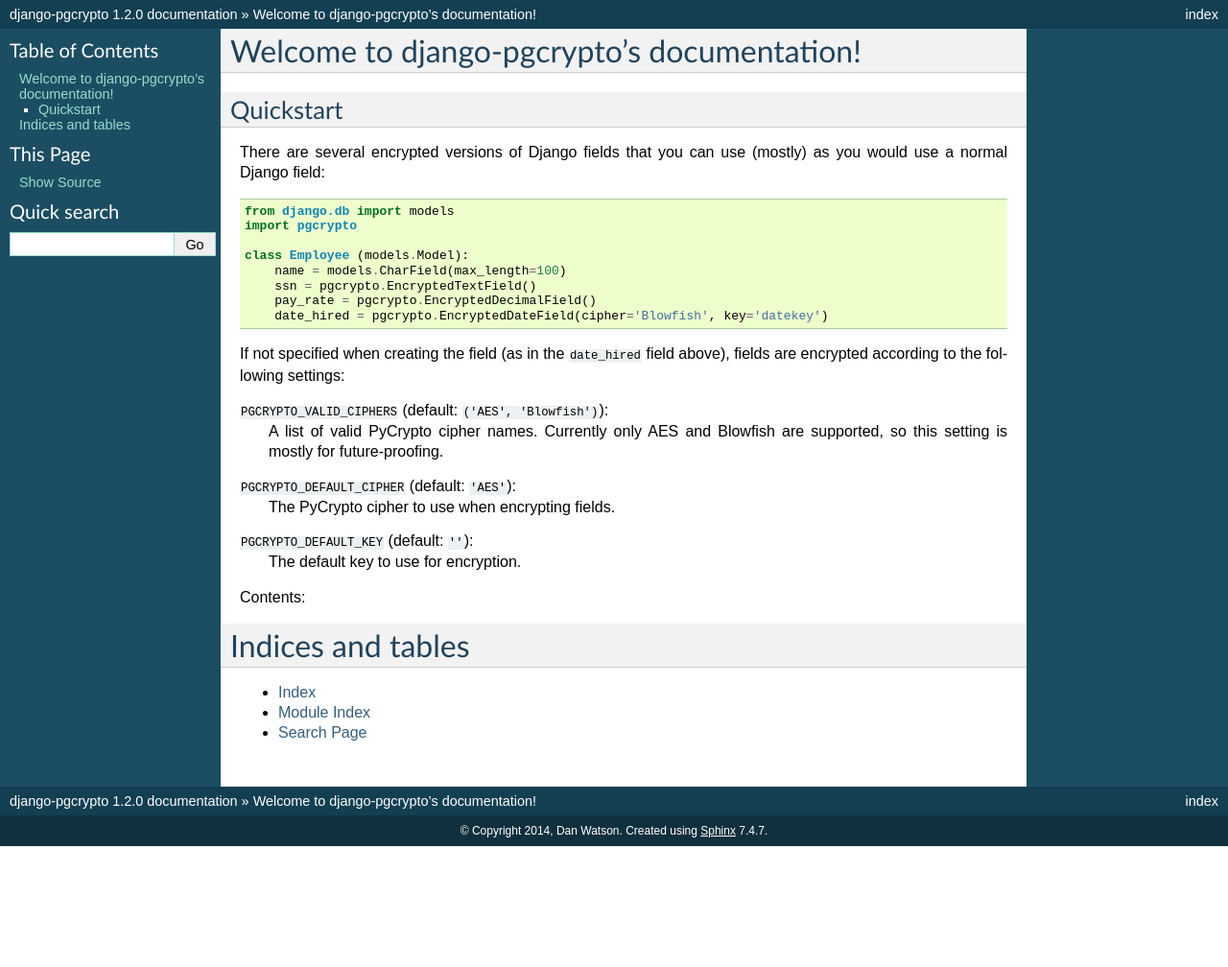
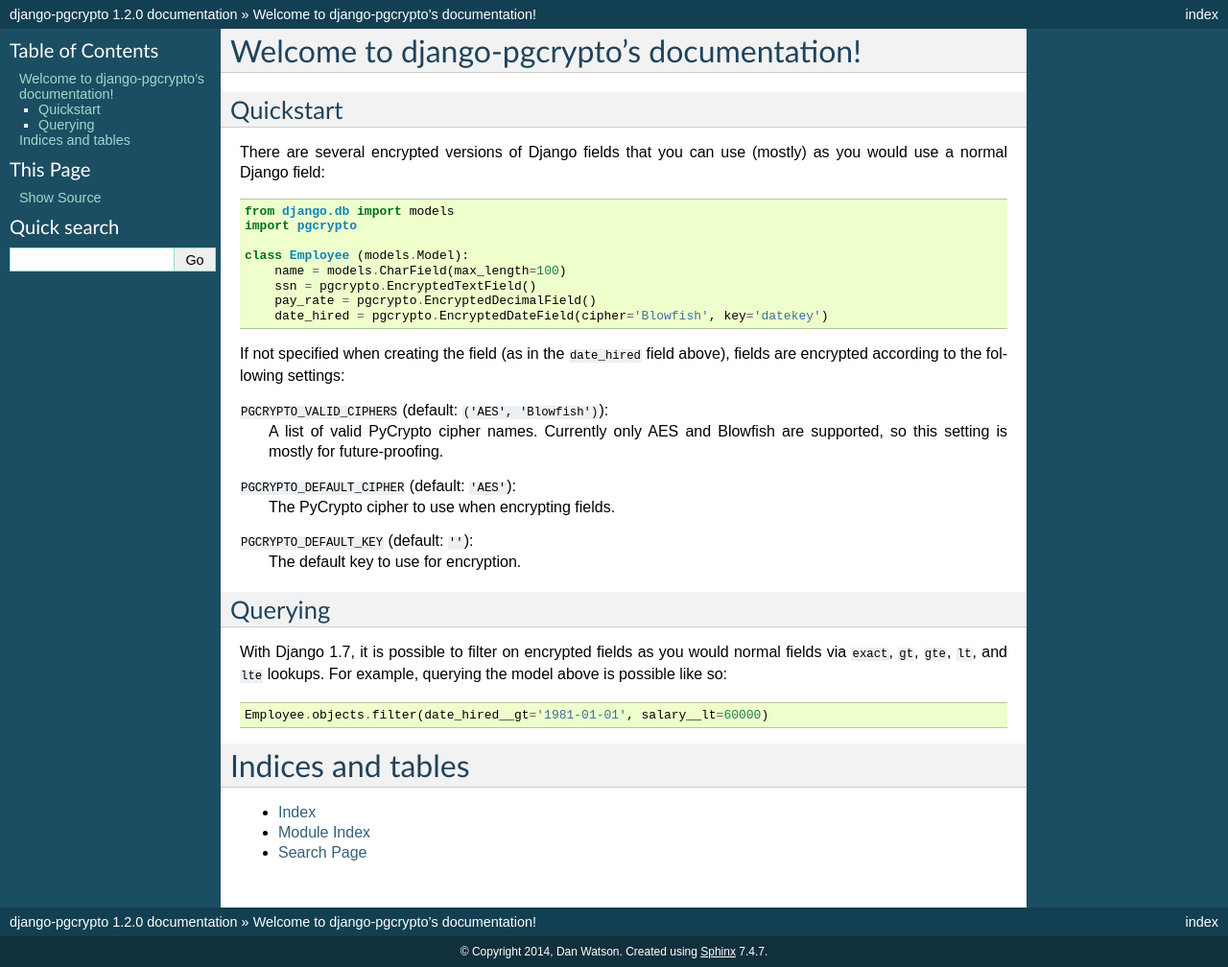
Before and after one commit to dcwatson/django-pgcrypto, a Sphinx documentation site: the page built from docs/index.rst, in a window 1280 px wide. Shown: the whole page at 96% size. Built offline with Sphinx 7.4.7, drawn with Linux system fonts in a browser that asks for light colours; before the commit the page ends 900 px from its top, so only the background shows below that.

```diff
--- a/docs/index.rst
+++ b/docs/index.rst
@@ -32,7 +27,14 @@ If not specified when creating the field (as in the ``date_hired`` field above),
     The default key to use for encryption.
 
 
-Contents:
+Querying
+--------
+
+With Django 1.7, it is possible to filter on encrypted fields as you would normal fields via ``exact``, ``gt``, ``gte``,
+``lt``, and ``lte`` lookups. For example, querying the model above is possible like so::
+
+    Employee.objects.filter(date_hired__gt='1981-01-01', salary__lt=60000)
+
 
 .. toctree::
    :maxdepth: 2
```
Also changed, not shown: other parts of docs/index.rst (+0 -5 lines), 3 other files.
